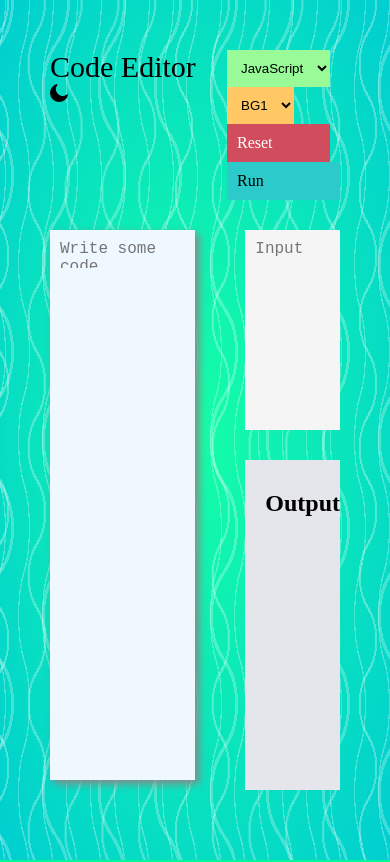
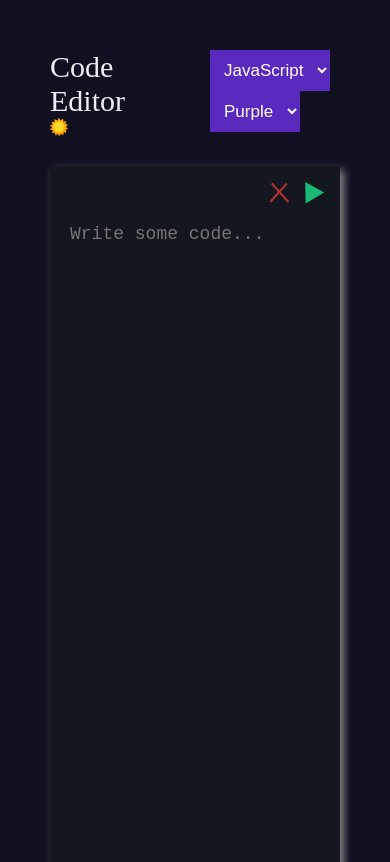
Before and after one commit to riyasavant/editor-web, a React (Create React App) app: page / in a window 390 px wide. Shown: the top 862 px of the page. Built offline with nearby package versions, Linux system fonts and the light colour scheme.

Commit message:
Updated the editor colors and theme / Made Responsive

```diff
--- a/src/App.css
+++ b/src/App.css
@@ -1,36 +1,6 @@
 body {
   margin: 0;
-    height: 100%;
 }
-
-body {
-    background: radial-gradient(1.5em 6.28571em at 1.95em, rgba(255, 255, 255, 0) 50%, rgba(255, 255, 255, 0.25) 50%, rgba(255, 255, 255, 0.25) 55%, rgba(255, 255, 255, 0) 55%) 0 0, radial-gradient(1.5em 6.28571em at -0.45em, rgba(255, 255, 255, 0) 50%, rgba(255, 255, 255, 0.25) 50%, rgba(255, 255, 255, 0.25) 55%, rgba(255, 255, 255, 0) 55%) 1.5em 5.5em, radial-gradient(2.3em 4.57143em at 2.99em, rgba(255, 255, 255, 0) 50%, rgba(255, 255, 255, 0.3) 50%, rgba(255, 255, 255, 0.3) 55%, rgba(255, 255, 255, 0) 55%) 0 0, radial-gradient(2.3em 4.57143em at -0.69em, rgba(255, 255, 255, 0) 50%, rgba(255, 255, 255, 0.3) 50%, rgba(255, 255, 255, 0.3) 55%, rgba(255, 255, 255, 0) 55%) 2.3em 4em, radial-gradient(3.5em 6.28571em at 4.55em, rgba(255, 255, 255, 0) 50%, rgba(255, 255, 255, 0.25) 50%, rgba(255, 255, 255, 0.25) 55%, rgba(255, 255, 255, 0) 55%) 0 0, radial-gradient(3.5em 6.28571em at -1.05em, rgba(255, 255, 255, 0) 50%, rgba(255, 255, 255, 0.25) 50%, rgba(255, 255, 255, 0.25) 55%, rgba(255, 255, 255, 0) 55%) 3.5em 5.5em, radial-gradient(#15ffa5, #00ced1);
-    background-color: mediumspringgreen;
-    background-size: 1.5em 11em, 1.5em 11em, 2.3em 8em, 2.3em 8em, 3.5em 11em, 3.5em 11em, 100% 100%;
-    background-repeat: repeat;
-  }
-
-.bg {
-    background: radial-gradient(1.5em 6.28571em at 1.95em, rgba(255, 255, 255, 0) 50%, rgba(255, 255, 255, 0.25) 50%, rgba(255, 255, 255, 0.25) 55%, rgba(255, 255, 255, 0) 55%) 0 0, radial-gradient(1.5em 6.28571em at -0.45em, rgba(255, 255, 255, 0) 50%, rgba(255, 255, 255, 0.25) 50%, rgba(255, 255, 255, 0.25) 55%, rgba(255, 255, 255, 0) 55%) 1.5em 5.5em, radial-gradient(2.3em 4.57143em at 2.99em, rgba(255, 255, 255, 0) 50%, rgba(255, 255, 255, 0.3) 50%, rgba(255, 255, 255, 0.3) 55%, rgba(255, 255, 255, 0) 55%) 0 0, radial-gradient(2.3em 4.57143em at -0.69em, rgba(255, 255, 255, 0) 50%, rgba(255, 255, 255, 0.3) 50%, rgba(255, 255, 255, 0.3) 55%, rgba(255, 255, 255, 0) 55%) 2.3em 4em, radial-gradient(3.5em 6.28571em at 4.55em, rgba(255, 255, 255, 0) 50%, rgba(255, 255, 255, 0.25) 50%, rgba(255, 255, 255, 0.25) 55%, rgba(255, 255, 255, 0) 55%) 0 0, radial-gradient(3.5em 6.28571em at -1.05em, rgba(255, 255, 255, 0) 50%, rgba(255, 255, 255, 0.25) 50%, rgba(255, 255, 255, 0.25) 55%, rgba(255, 255, 255, 0) 55%) 3.5em 5.5em, radial-gradient(#15ffa5, #00ced1);
-    background-color: mediumspringgreen;
-    background-size: 1.5em 11em, 1.5em 11em, 2.3em 8em, 2.3em 8em, 3.5em 11em, 3.5em 11em, 100% 100%;
-    background-repeat: repeat;
-}
-
-.bg1 {
-    background:
-    linear-gradient(180deg, rgba(248, 184, 139,0) 20%, rgba(248, 184, 139,.1) 20%, rgba(248, 184, 139,.1) 40%, rgba(248, 184, 139,.2) 40%, rgba(248, 184, 139,.2) 60%, rgba(248, 184, 139,.4) 60%, rgba(248, 184, 139,.4) 80%, rgba(248, 184, 139,.5) 80%),
-    linear-gradient(45deg, rgba(250, 248, 132,.3) 20%, rgba(250, 248, 132,.4) 20%, rgba(250, 248, 132,.4) 40%, rgba(250, 248, 132,.5) 40%, rgba(250, 248, 132,.5) 60%, rgba(250, 248, 132,.6) 60%, rgba(250, 248, 132,.6) 80%, rgba(250, 248, 132,.7) 80%),
-    linear-gradient(-45deg, rgba(186, 237, 145,0) 20%, rgba(186, 237, 145,.1) 20%, rgba(186, 237, 145,.1) 40%, rgba(186, 237, 145,.2) 40%, rgba(186, 237, 145,.2) 60%, rgba(186, 237, 145,.4) 60%, rgba(186, 237, 145,.4) 80%, rgba(186, 237, 145,.6) 80%),
-    linear-gradient(90deg, rgba(178, 206, 254,0) 20%, rgba(178, 206, 254,.3) 20%, rgba(178, 206, 254,.3) 40%, rgba(178, 206, 254,.5) 40%, rgba(178, 206, 254,.5) 60%, rgba(178, 206, 254,.7) 60%, rgba(178, 206, 254,.7) 80%, rgba(178, 206, 254,.8) 80%),
-    linear-gradient(-90deg, rgba(242, 162, 232,0) 20%, rgba(242, 162, 232,.4) 20%, rgba(242, 162, 232,.4) 40%, rgba(242, 162, 232,.5) 40%, rgba(242, 162, 232,.5) 60%, rgba(242, 162, 232,.6) 60%, rgba(242, 162, 232,.6) 80%, rgba(242, 162, 232,.8) 80%),
-    linear-gradient(180deg, rgba(254, 163, 170,0) 20%, rgba(254, 163, 170,.4) 20%, rgba(254, 163, 170,.4) 40%, rgba(254, 163, 170,.6) 40%, rgba(254, 163, 170,.6) 60%, rgba(254, 163, 170,.8) 60%, rgba(254, 163, 170,.8) 80%, rgba(254, 163, 170,.9) 80%);
-    background-color: rgb(254, 163, 170);
-    background-size: 100% 100%;
-    min-height: 100%;
-}
-
-
 
 .editor {
   display: flex;
@@ -41,23 +11,37 @@ body {
 }
 
 .output-section {
-    margin-top: 30px;
+  margin-top: 10px;
   margin-left: 50px;
   width: 40%;
 }
 
 .light {
-    /* background-color: white; */
+  background-color: #e3e7ef;
   color: black;
 }
 
-.content {
+.content-inner {
   padding: 50px;
 }
 
 .dark {
-    /* background-color: #0a0c10; */
+  background-color: #111021;
   color: #eceef2;
+}
+
+@media (max-width: 900px) {
+  .editor {
+    flex-direction: column;
+  }
+  .code-section {
+    width: 100%;
+  }
+
+  .output-section {
+    margin-left: 0px;
+    width: 100%;
+  }
 }
 
 @media (max-width: 550px) {
--- a/src/App.js
+++ b/src/App.js
@@ -1,63 +1,93 @@
-import React, { useState } from 'react';
+import React, { useState } from "react";
 import Header from "./Components/Header/index";
 import Editor from "./Components/Editor/index";
 import Input from "./Components/Input/index";
 import Output from "./Components/Output/index";
-import axios from 'axios';
-import './App.css';
+import axios from "axios";
+import "./App.css";
 
 function App() {
+  const [code, setCode] = useState("");
+  const [language, setLanguage] = useState("js");
+  const [input, setInput] = useState("");
+  const [output, setOutput] = useState(null);
+  const [lightTheme, setTheme] = useState(false);
+  const [color, setColor] = useState("purple");
 
-  const [code, setCode] = useState('');
-  const [language, setLanguage] = useState('js');
-  const [input, setInput] = useState('');
-  // const [output, setOutput] = useState({});
-  const [lightTheme, setTheme] = useState(true);
-  const [background, setBackground] = useState('');
+  const handleCode = (data) => {
+    setCode(data);
+  };
 
-  const handleCode = data => {
-    setCode(data);
-  }
+  const handleLanguage = (data) => {
+    setLanguage(data);
+  };
 
-  const handleLanguage = data => {
-    setLanguage(data);
-  }
-
-  const handleInput = data => {
+  const handleInput = (data) => {
     setInput(data);
-  }
+  };
 
   const changeTheme = () => {
     setTheme(!lightTheme);
-  }
+  };
 
   const handleReset = () => {
-    setCode('');
-  }
+    setCode("");
+    setOutput(null);
+  };
 
-  const changeBackground = data => {
-    setBackground(data);
-  }
+  const changeColor = (data) => {
+    setColor(data);
+  };
 
   async function handleSubmit() {
     try {
-      const response = await axios.post('http://localhost:5000/run', {language: language, code: code, input: input});
-      console.log(response.data)
-    } catch(e) {console.log(e);}
+      const response = await axios.post("http://localhost:5000/run", {
+        language: language,
+        code: code,
+        input: input,
+      });
+      setOutput(response.data);
+    } catch (e) {
+      console.log(e);
+    }
   }
 
   return (
-    <div className={`content ${lightTheme ? 'light' : 'dark'} ${background === 'bg1' ? 'bg1' : 'bg'}`}>
-        <Header lightTheme={lightTheme} changeTheme={changeTheme} changeBackground={changeBackground} language={language} changeLanguage={handleLanguage} handleSubmit={handleSubmit} handleReset={handleReset} background={background}/>
+    <div className={`content ${lightTheme ? "light" : "dark"}`}>
+      <div className="content-inner">
+        <Header
+          lightTheme={lightTheme}
+          changeTheme={changeTheme}
+          changeColor={changeColor}
+          language={language}
+          changeLanguage={handleLanguage}
+          themeColor={color}
+        />
         <div className="editor">
           <div className="code-section">
-            <Editor code={code} handleCode={handleCode} language={language} lightTheme={lightTheme}/>
+            <Editor
+              code={code}
+              handleCode={handleCode}
+              language={language}
+              lightTheme={lightTheme}
+              handleSubmit={handleSubmit}
+              handleReset={handleReset}
+            />
           </div>
           <div className="output-section">
-            <Input input={input} handleInput={handleInput} lightTheme={lightTheme}/>
-            <Output lightTheme={lightTheme}/>
+            <Input
+              input={input}
+              handleInput={handleInput}
+              lightTheme={lightTheme}
+            />
+            <Output
+              lightTheme={lightTheme}
+              outputData={output}
+              themeColor={color}
+            />
           </div>
         </div>
+      </div>
     </div>
   );
 }
--- a/src/Components/Editor/index.css
+++ b/src/Components/Editor/index.css
@@ -1,14 +1,18 @@
 .editor-styles {
-    box-shadow: 4px 4px 8px #888888;
-    margin-top: 30px;
-    margin-bottom: 30px;
-    min-height: 550px;
+  box-shadow: 4px 4px 8px #888888;
+  margin-top: 30px;
+  margin-bottom: 48px;
+  min-height: 700px;
 }
 
 .light-bg {
-    background: #f0f8ff;
+  background: #f4f5fc;
 }
 
 .dark-bg {
-    background: #14171f;
+  background: #14171f;
 }
+
+.container__editor textarea {
+  outline: 0;
+}
--- a/src/Components/Editor/index.js
+++ b/src/Components/Editor/index.js
@@ -1,25 +1,48 @@
-import React from 'react';
+import React from "react";
 import Editor from "react-simple-code-editor";
 import { highlight, languages } from "prismjs/components/prism-core";
 import "prismjs/components/prism-clike";
 import "prismjs/components/prism-javascript";
 import "prismjs/themes/prism.css";
+import cross from "../../assets/cross.svg";
+import run from "../../assets/run.svg";
 import "./index.css";
 
-export default function CodeEditor({code, handleCode, lightTheme}) {
-    return(
-        <div className={`editor-styles ${lightTheme ? 'light-bg' : 'dark-bg'}`}>
+export default function CodeEditor({
+  code,
+  handleCode,
+  lightTheme,
+  handleReset,
+  handleSubmit,
+}) {
+  return (
+    <div className={`editor-styles ${lightTheme ? "light-bg" : "dark-bg"}`}>
+      <div style={{ display: "flex", justifyContent: "flex-end" }}>
+        <img
+          alt="clear"
+          src={cross}
+          style={{ marginRight: "15px", marginTop: "15px", cursor: "pointer" }}
+          onClick={handleReset}
+        />
+        <img
+          alt="run"
+          src={run}
+          style={{ marginRight: "15px", marginTop: "15px", cursor: "pointer" }}
+          onClick={handleSubmit}
+        />
+      </div>
       <Editor
         value={code}
         onValueChange={(code) => handleCode(code)}
         highlight={(code) => highlight(code, languages.js)}
-                  padding={10}
+        padding={20}
         style={{
           fontFamily: '"Fira code", "Fira Mono", monospace',
+          fontSize: "18px",
         }}
         placeholder="Write some code..."
         className="container__editor"
       />
     </div>
-    )
+  );
 }
--- a/src/Components/Header/index.js
+++ b/src/Components/Header/index.js
@@ -1,45 +1,72 @@
-import React from 'react';
+import React, { useState } from "react";
 import dark from "../../assets/moon.png";
 import light from "../../assets/sun.png";
 import "./index.css";
 
-export default function Header({lightTheme, changeTheme, language, changeLanguage, handleReset, handleSubmit, background, changeBackground}) {
-
-    function handleChange(e) {
-        changeLanguage(e.target.value);
-    }
-    return(
-        <div style={{display: 'flex', justifyContent: 'space-between'}}>
+export default function Header({
+  lightTheme,
+  changeTheme,
+  language,
+  changeLanguage,
+  themeColor,
+  changeColor,
+}) {
+  return (
+    <div style={{ display: "flex", justifyContent: "space-between" }}>
       <div className="flex">
-                <div style={{fontSize: '30px', marginRight: '20px'}}>Code Editor</div>
-                <div onClick={changeTheme} style={{cursor: 'pointer', display: 'flex', alignItems: 'center'}}><img src={lightTheme ? dark : light} alt="Theme Icon" height="18px" width="18px"/></div>
+        <div style={{ fontSize: "30px", marginRight: "20px" }}>Code Editor</div>
+        <div
+          onClick={changeTheme}
+          style={{ cursor: "pointer", display: "flex", alignItems: "center" }}
+        >
+          <img
+            src={lightTheme ? dark : light}
+            alt="Theme Icon"
+            height="18px"
+            width="18px"
+          />
+        </div>
       </div>
       <div className="flex">
         <div>
           <select
-                        onChange={handleChange}
-                        style={{cursor: 'pointer', padding: '10px', border: 'none', background: 'palegreen', marginRight: '10px'}}
+            onChange={(e) => changeLanguage(e.target.value)}
+            style={{
+              cursor: "pointer",
+              padding: "10px",
+              border: "none",
+              background: themeColor === "purple" ? "#5A2ABF" : "#36A3A3",
+              marginRight: "10px",
+              color: "white",
+              fontSize: "17px",
+            }}
             defaultValue={language}
           >
             <option value="js">JavaScript</option>
             <option value="cpp">CPP</option>
             <option value="c">C</option>
-                        <option value="java">Java</option>
+            <option value="python">Python</option>
           </select>
         </div>
         <div>
           <select
-                        onChange={(e) => changeBackground(e.target.value)}
-                        style={{cursor: 'pointer', padding: '10px', border: 'none', background: 'rgb(300, 200, 100)', marginRight: '10px'}}
-                        defaultValue={background}
+            onChange={(e) => changeColor(e.target.value)}
+            style={{
+              cursor: "pointer",
+              padding: "10px",
+              border: "none",
+              background: themeColor === "purple" ? "#5A2ABF" : "#36A3A3",
+              marginRight: "10px",
+              color: "white",
+              fontSize: "17px",
+            }}
+            defaultValue={themeColor}
           >
-                        <option value="bg1">BG1</option>
-                        <option value="bg">BG</option>
+            <option value="purple">Purple</option>
+            <option value="cyan">Cyan</option>
           </select>
         </div>
-                <div onClick={handleReset} style={{padding: '10px', border: 'none', background: '#D14D5D', marginRight: '10px', color: 'white', cursor: 'pointer'}}>Reset</div>
-                <div onClick={handleSubmit} style={{cursor: 'pointer', padding: '10px', border: 'none', background: '#2CCACA'}}>Run</div>
       </div>
     </div>
-    )
+  );
 }
--- a/src/Components/Input/index.css
+++ b/src/Components/Input/index.css
@@ -1,11 +1,17 @@
 .input-styles {
-    min-height: 200px;
+  min-height: 340px;
+  border-radius: 20px;
+  margin-top: 30px;
 }
 
 .light-ip {
-    background: #f5f5f5;
+  background: #f4f5fc;
 }
 
 .dark-ip {
-    background: #14171f;
+  background: #14171f;
 }
+
+.container__editor textarea {
+  outline: 0;
+}
--- a/src/Components/Input/index.js
+++ b/src/Components/Input/index.js
@@ -1,4 +1,4 @@
-import React from 'react';
+import React from "react";
 import Editor from "react-simple-code-editor";
 import { highlight, languages } from "prismjs/components/prism-core";
 import "prismjs/components/prism-clike";
@@ -6,20 +6,31 @@ import "prismjs/components/prism-javascript";
 import "prismjs/themes/prism.css";
 import "./index.css";
 
-export default function Input({input, handleInput, lightTheme}) {
-    return(
-        <div className={`input-styles ${lightTheme ? 'light-ip' : 'dark-ip'}`}>
+export default function Input({ input, handleInput, lightTheme }) {
+  return (
+    <div className={`input-styles ${lightTheme ? "light-ip" : "dark-ip"}`}>
+      <div
+        style={{
+          color: lightTheme ? "black" : "white",
+          fontSize: "30px",
+        }}
+      >
+        <p style={{ margin: "0", padding: "20px", paddingBottom: "0" }}>
+          Input
+        </p>
+      </div>
       <Editor
         value={input}
         onValueChange={(code) => handleInput(code)}
         highlight={(code) => highlight(code, languages.js)}
-                  padding={10}
+        padding={20}
         style={{
           fontFamily: '"Fira code", "Fira Mono", monospace',
+          fontSize: "18px",
         }}
-                  placeholder="Input"
+        placeholder="10 20 30"
         className="container__editor"
       />
     </div>
-    )
+  );
 }
--- a/src/Components/Output/index.css
+++ b/src/Components/Output/index.css
@@ -1,13 +1,14 @@
 .output-styles {
-    height: 320px;
-    margin-top: 30px;
-    padding: 10px 0 0 20px;
+  height: 320px;
+  margin-top: 30px;
+  min-height: 200px;
+  border-radius: 20px;
 }
 
 .light-op {
-    background: #e4e6eb;
+  background: #f4f5fc;
 }
 
 .dark-op {
-    background: #14171f;
+  background: #14171f;
 }
--- a/src/Components/Output/index.js
+++ b/src/Components/Output/index.js
@@ -1,10 +1,31 @@
-import React from 'react';
+import React from "react";
 import "./index.css";
 
-export default function Output({lightTheme}) {
-    return(
-        <div className={`output-styles ${lightTheme ? 'light-op' : 'dark-op'}`}>
-            <h2>Output</h2>
-        </div>
-    )
+export default function Output({ lightTheme, outputData, themeColor }) {
+  return (
+    <div className={`output-styles ${lightTheme ? "light-op" : "dark-op"}`}>
+      <div
+        style={{
+          color: lightTheme ? "black" : "white",
+          fontSize: "30px",
+        }}
+      >
+        <p style={{ margin: "0", padding: "20px" }}>Output</p>
+      </div>
+      <div
+        style={{
+          color:
+            (outputData && outputData.error && "red") ||
+            (themeColor === "purple" ? "#5A2ABF" : "#36A3A3"),
+          fontSize: "25px",
+          fontWeight: "bold",
+        }}
+      >
+        <span style={{ marginLeft: "20px" }}>{"> "} </span>
+        {(outputData && outputData.error && (
+          <span>{outputData.errorMessage}</span>
+        )) || <span>{outputData && outputData.result}</span>}
+      </div>
+    </div>
+  );
 }
--- a/src/server.js
+++ b/src/server.js
@@ -76,7 +76,7 @@ const runCode = (arg, res) => {
       console.log("error: ", error.message);
       let jsonData = {
         error: true,
-        errorMessage: "Error occured in your code",
+        errorMessage: "Error occured",
         result: null,
       };
       res.json(jsonData);
@@ -86,7 +86,7 @@ const runCode = (arg, res) => {
       console.log("stderr: ", stderr);
       let jsonData = {
         error: true,
-        errorMessage: "Error occured in your code",
+        errorMessage: "Error occured",
         result: null,
       };
       res.json(jsonData);
```
Also changed, not shown: src/assets/cross.svg (added), src/assets/run.svg (added). Lines whose indentation alone changed are shown as unchanged.
